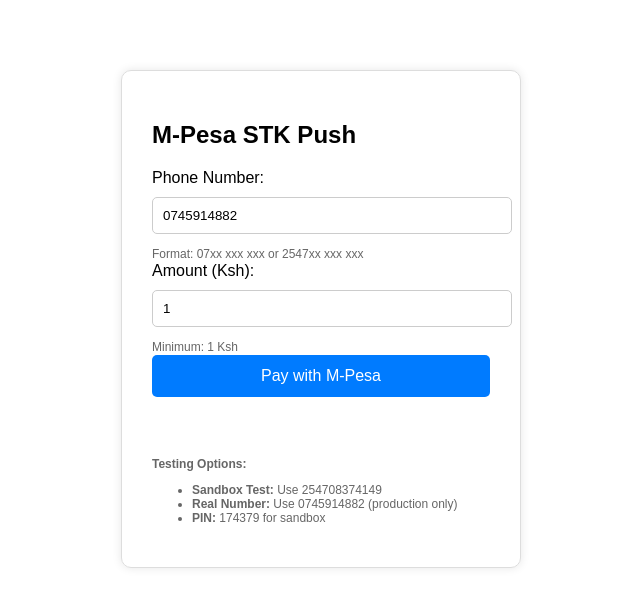
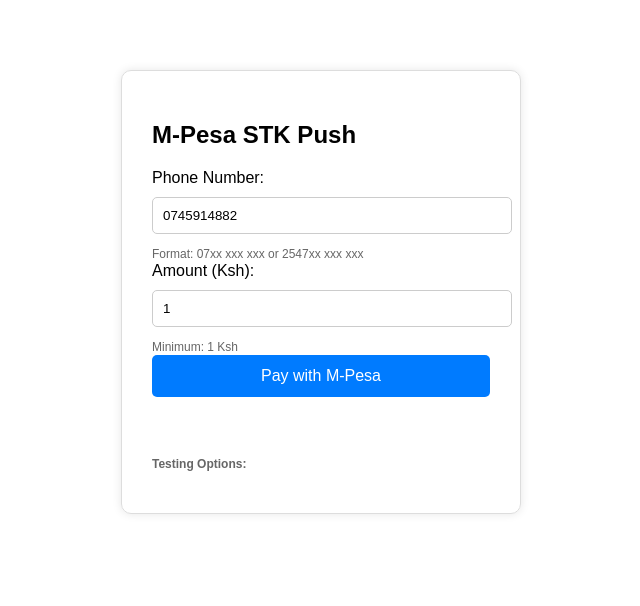
Before and after one commit to kiiplagat/mpesa-prompt-B2C, a website: page index.html in a window 1280 px wide. Shown: the whole page, without its empty margins (319-959 px from the left). Drawn offline with Linux system fonts and the light colour scheme.

Commit message:
Update index.html

```diff
--- a/index.html
+++ b/index.html
@@ -79,9 +79,7 @@
         <div style="margin-top: 20px; font-size: 12px; color: #666;">
             <p><strong>Testing Options:</strong></p>
             <ul>
-                <li><strong>Sandbox Test:</strong> Use 254708374149</li>
-                <li><strong>Real Number:</strong> Use 0745914882 (production only)</li>
-                <li><strong>PIN:</strong> 174379 for sandbox</li>
+
             </ul>
         </div>
     </div>
```
